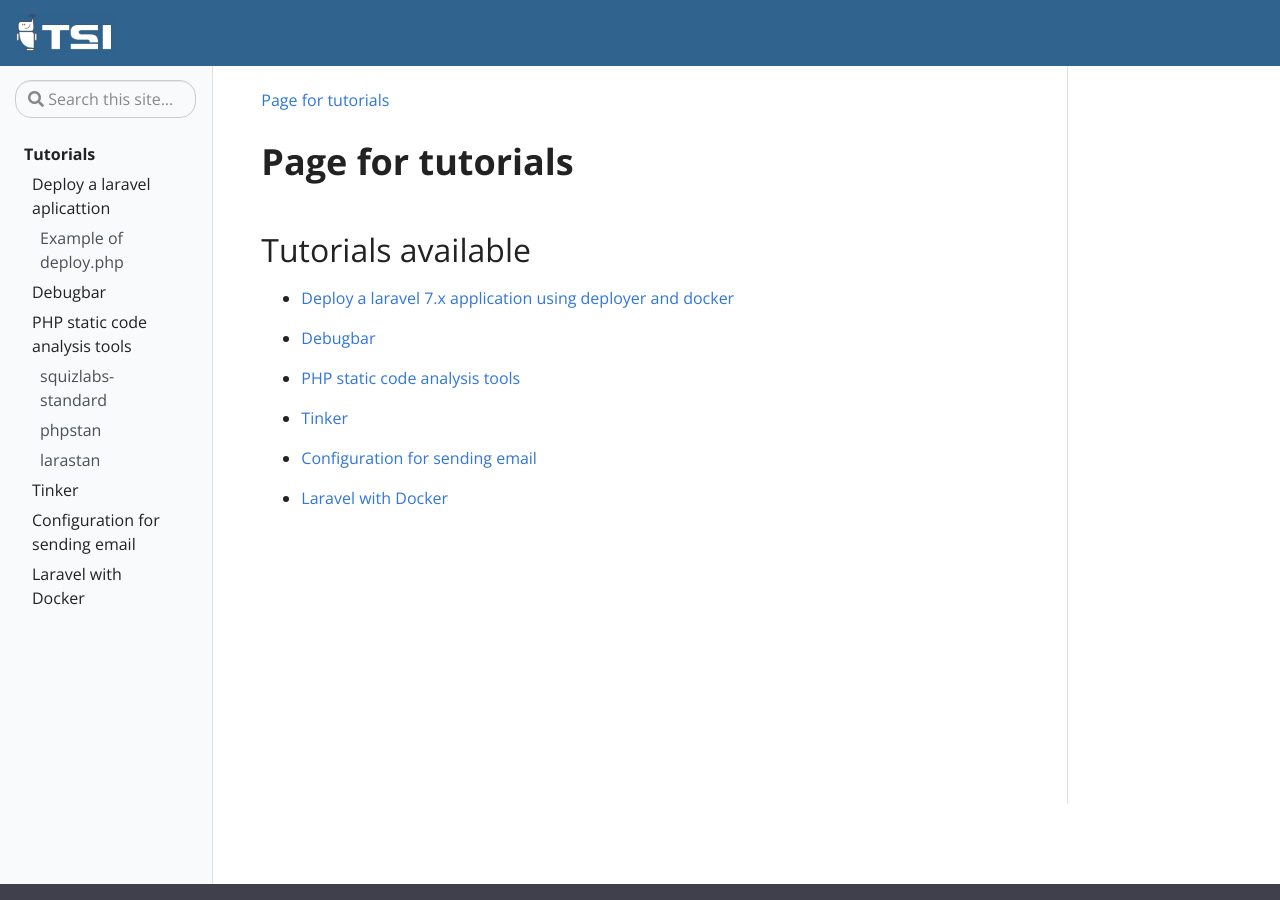
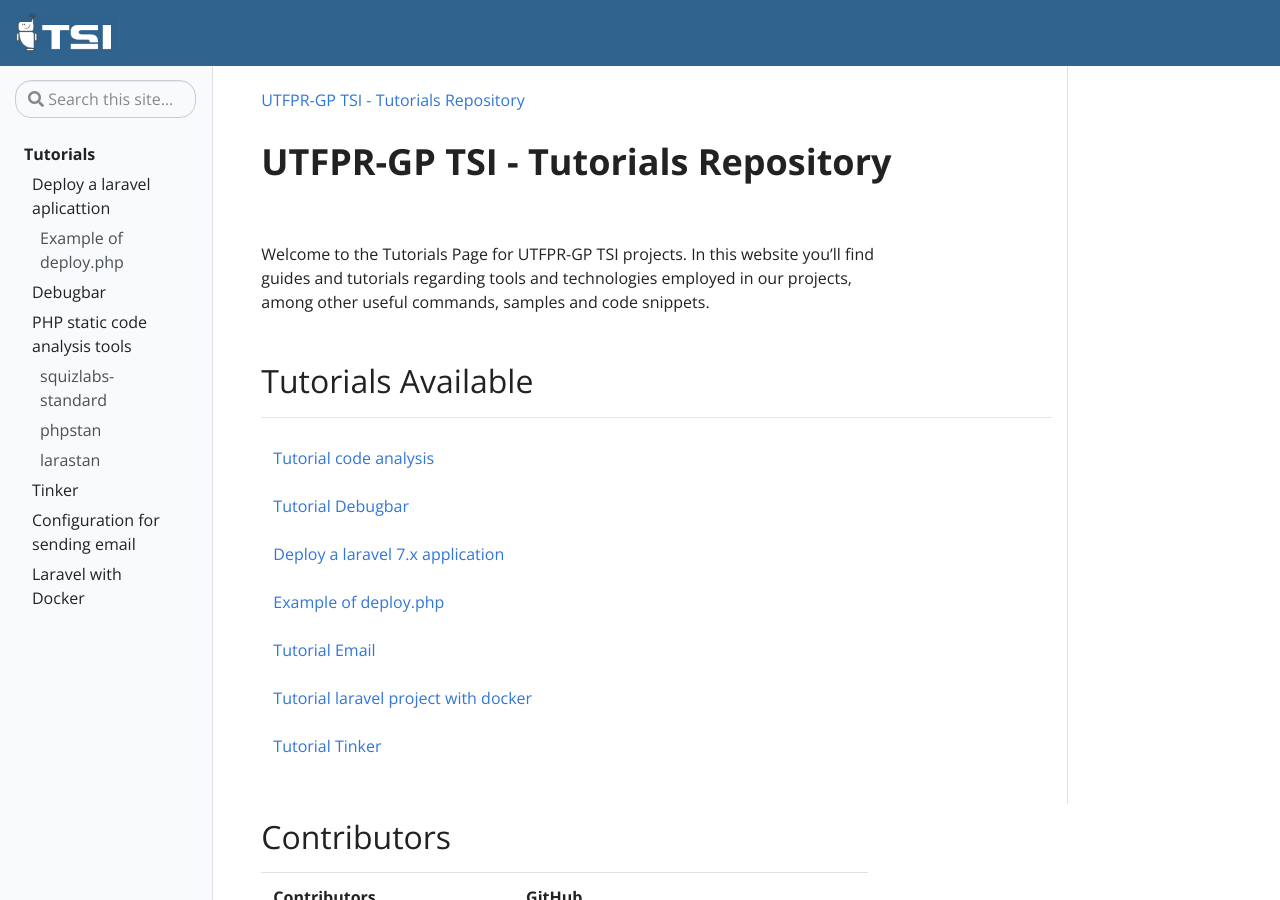
Before and after one commit to utfpr-gp-tsi/utfpr-gp-tsi.github.io, a Jekyll site: the page built from pages/index.md, in a window 1280 px wide and 900 px high. Built offline with Jekyll 4.4.1, drawn with Linux system fonts in a browser that asks for light colours; some of the changed text lies outside the part shown.

Commit message:
changed index page: added contributors and maintainers; udpated title and sections; changed tutorials listing to be dynamically generated

```diff
--- a/pages/index.md
+++ b/pages/index.md
@@ -1,22 +1,43 @@
 ---
 layout: page
-title: Page for tutorials
+title: UTFPR-GP TSI - Tutorials Repository
 permalink: /
 ---
 
-# Page for tutorials
+# UTFPR-GP TSI - Tutorials Repository
 
+Welcome to the Tutorials Page for UTFPR-GP TSI projects. In this website you'll find guides and tutorials regarding tools and technologies employed in our projects, among other useful commands, samples and code snippets.
 
-## Tutorials available
+## Tutorials Available
 
-* [Deploy a laravel 7.x application using deployer and docker](docs/tutorials/deploy-laravel/deploy-aplicattion-laravel)
+<div class="section-index">
+    <hr class="panel-line">
+    {% for doc in site.docs  %}
+    <div class="entry">
+    <a href="{{ doc.url | prepend: site.baseurl }}">{{ doc.title }}</a>
+    </div>{% endfor %}
+</div>
 
-* [Debugbar](docs/tutorials/debugbar/tutorial-debugbar)
+[//]: TODO: remove following:
+[//]: ## Tutorials Available
+[//]: * [Deploy a laravel 7.x application using deployer and docker](docs/tutorials/deploy-laravel/deploy-aplicattion-laravel)
+[//]: * [Debugbar](docs/tutorials/debugbar/tutorial-debugbar)
+[//]: * [PHP static code analysis tools](docs/tutorials/code-analysis/tutorial-analysis)
+[//]: * [Tinker](docs/tutorials/tinker/tutorial-tinker)
+[//]: * [Configuration for sending email](docs/tutorials/email/tutorial-email)
+[//]: * [Laravel with Docker](docs/tutorials/laravel-docker/tutorial-laravel-docker)
 
-* [PHP static code analysis tools](docs/tutorials/code-analysis/tutorial-analysis)
+## Contributors
 
-* [Tinker](docs/tutorials/tinker/tutorial-tinker)
+|            Contributors             |                    GitHub                   |
+| :---------------------------------- | :------------------------------------------ |
+| ![Amanda](https://github.com/AmandaCarolyneDeLima.png?size=20) Amanda Carolyne De Lima             | https://github.com/AmandaCarolyneDeLima                 |
+| ![Eduarda](https://github.com/Dudalara.png?size=20) Eduarda Lara                      | https://github.com/Dudalara            |
+| ![Tais](https://github.com/TaisHryssai.png?size=20) Tais Michele Hryssai Da Luz        | https://github.com/TaisHryssai                 |
 
-* [Configuration for sending email](docs/tutorials/email/tutorial-email)
+## Maintainers
 
-* [Laravel with Docker](docs/tutorials/laravel-docker/tutorial-laravel-docker)
+|             Maintainers             |                    GitHub                   |
+| :---------------------------------- | :------------------------------------------ |
+| ![Andres](https://github.com/andresjesse.png?size=20) Andres Jesse Porfirio                       | https://github.com/andresjesse
+| ![Diego](https://github.com/dmarczal.png?size=20) Diego Marczal                       | https://github.com/dmarczal
```
Also changed, not shown: Gemfile.lock.
